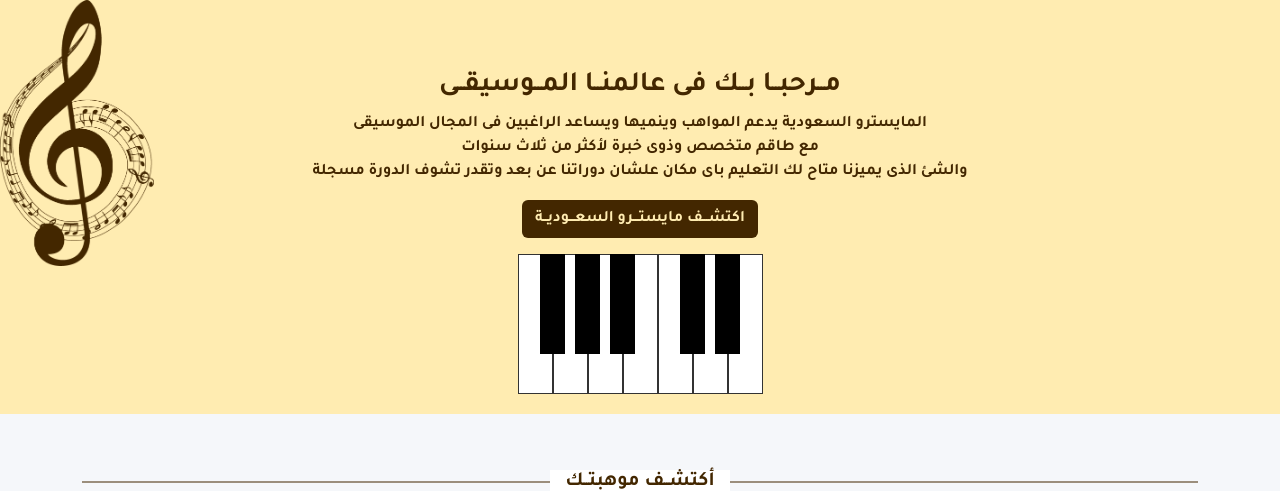
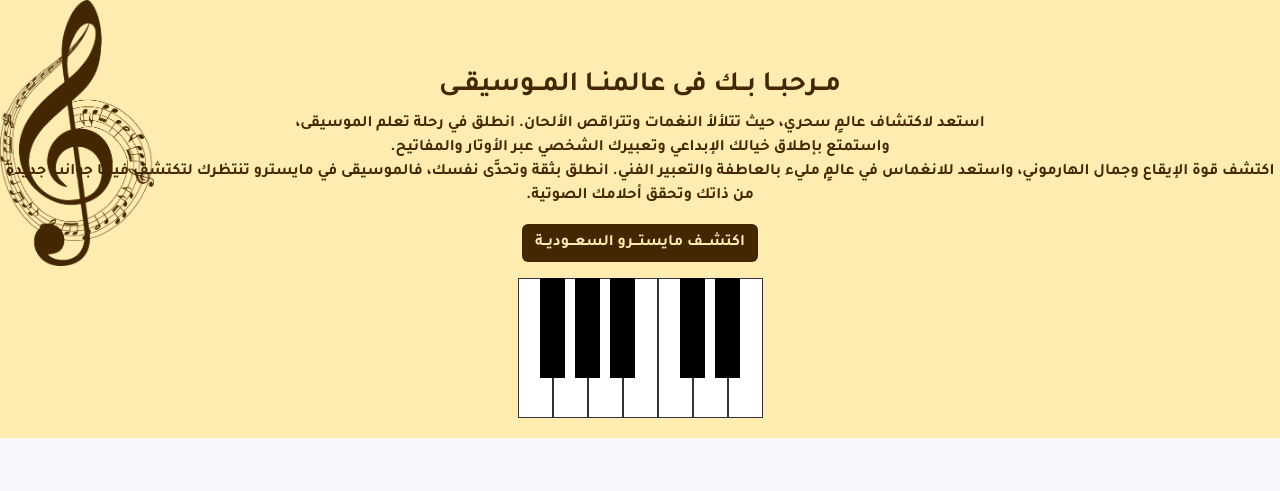
Before and after one commit to zahraaMeky/SauidiMustro, a Django app: page /contact/ in a window 1280 px wide. Shown: the part 73-564 px from the top of the page. Run offline with Django 4.2, Linux system fonts and the light colour scheme; parts of the project's set-up code (start-up, migrations or seed data) failed here and were passed over; some libraries are stand-ins or nearby versions; some web fonts are replaced.

Commit message:
Update slider.html

```diff
--- a/templates/slider/slider.html
+++ b/templates/slider/slider.html
@@ -3,10 +3,15 @@
       <img src="{% static 'img/music.png'%}">
       <h3 class="browncolor">مــرحبــا بــك فى عالمنــا المــوسيقــى</h3>
       <div class="text">
-            <p class="m-0">  المايسترو السعودية يدعم المواهب وينميها ويساعد الراغبين فى المجال الموسيقى </p>
-            <p class="m-0">مع طاقم متخصص وذوى خبرة لأكثر من ثلاث سنوات</p>
-            <p class="m-0">والشئ الذى يميزنا متاح لك التعليم باى مكان علشان دوراتنا عن بعد وتقدر تشوف الدورة مسجلة </p>
-
+            <p class="m-0">
+                  استعد لاكتشاف عالمٍ سحري، حيث تتلألأ النغمات وتتراقص الألحان. انطلق في رحلة تعلم الموسيقى،
+            </p>
+            <p class="m-0">
+                  واستمتع بإطلاق خيالك الإبداعي وتعبيرك الشخصي عبر الأوتار والمفاتيح.
+            </p>
+            <p class="m-0">
+                  اكتشف قوة الإيقاع وجمال الهارموني، واستعد للانغماس في عالمٍ مليء بالعاطفة والتعبير الفني. انطلق بثقة وتحدَّى نفسك، فالموسيقى في مايسترو تنتظرك لتكتشف فيها جوانب جديدة من ذاتك وتحقق أحلامك الصوتية.
+            </p>
       </div>
       <a class="btn descoverbtn my-3 " href="{%url 'contact' %}">اكتشـــف مايستـــرو السعـــوديــة</a>
       {% include 'piano/piano.html'%}
```
